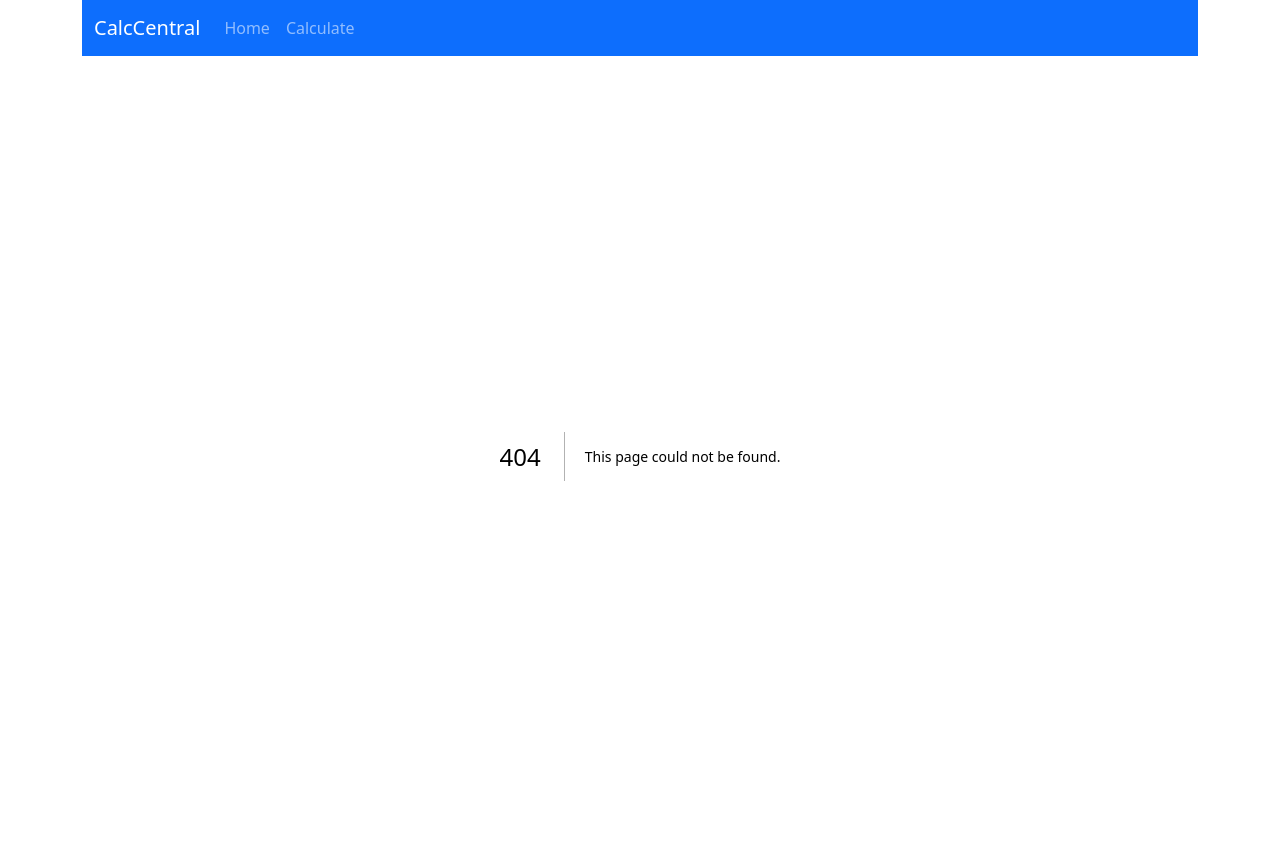
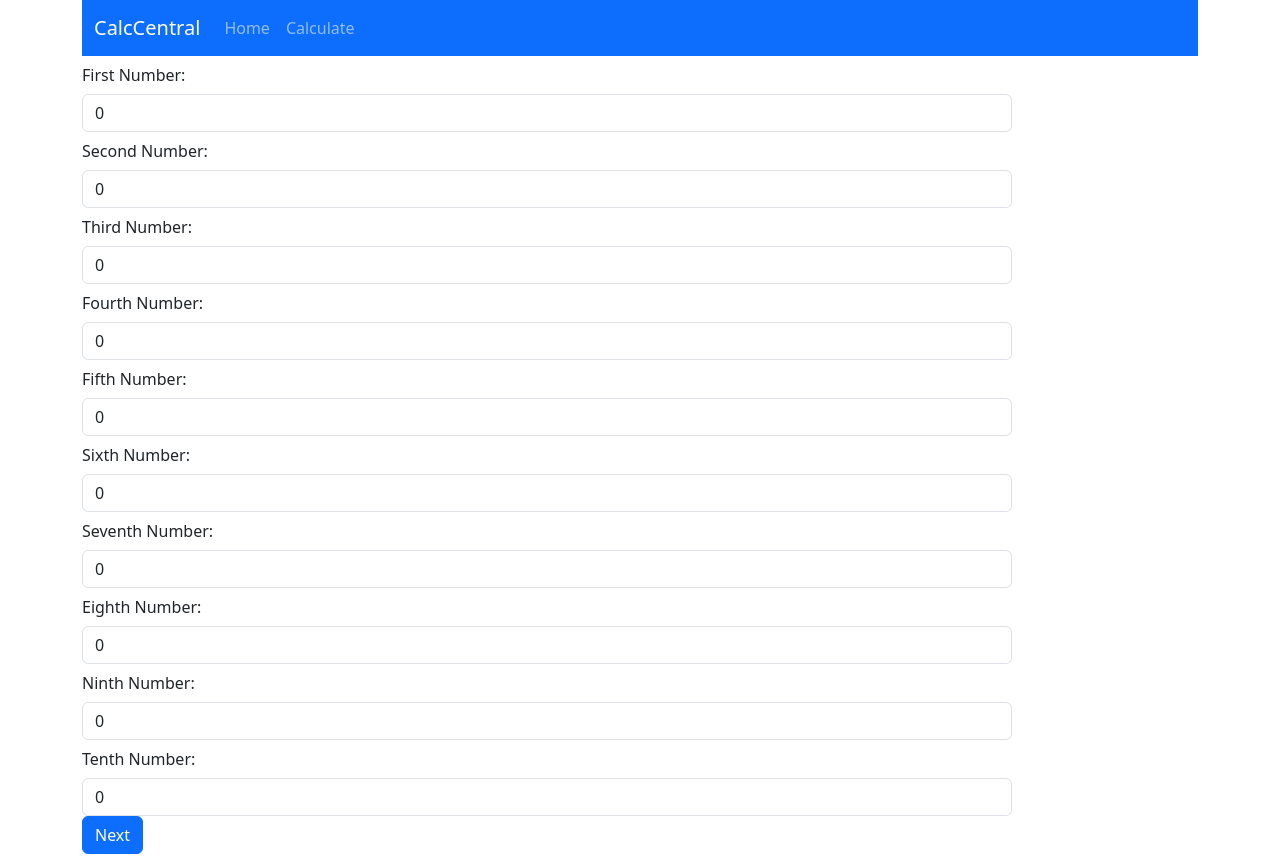
Before and after one commit to BDoGG12/calc-central, a Next.js app: page /calculate in a window 1280 px wide. Before the commit this address had no page. Built offline with nearby package versions, Linux system fonts and the light colour scheme.

Commit message:
Implemented CalculatePage.

```diff
--- /dev/null
+++ b/pages/calculate/index.tsx
@@ -0,0 +1,12 @@
+import Calculate from "../../components/calculate/calculate";
+
+const CalculatePage = () => {
+
+    return (
+        <>
+        <Calculate />
+        </>
+    );
+};
+
+export default CalculatePage;
```
